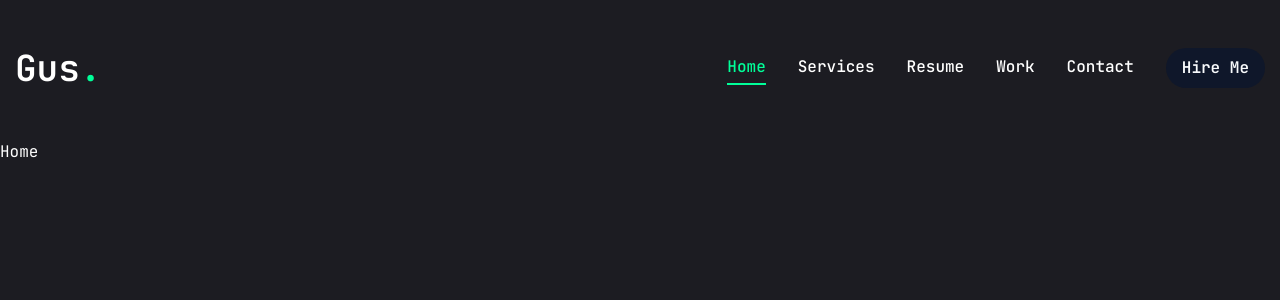
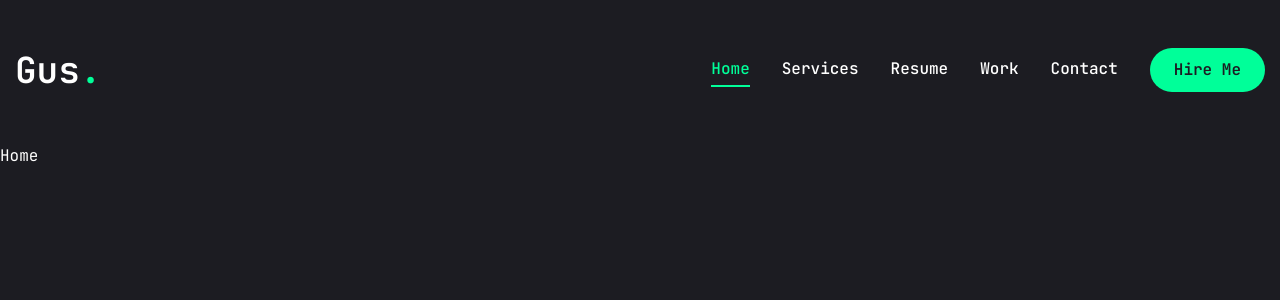
Before and after one commit to gus-pi/next-portfolio, a Next.js app: page / in a window 1280 px wide. Shown: the top 300 px of the page. Built offline with nearby package versions, Linux system fonts and the light colour scheme.

Commit message:
change button styling

```diff
--- a/src/components/ui/button.tsx
+++ b/src/components/ui/button.tsx
@@ -9,23 +9,15 @@ const buttonVariants = cva(
   {
     variants: {
       variant: {
-        default:
-          'bg-slate-900 text-slate-50 hover:bg-slate-900/90 dark:bg-slate-50 dark:text-slate-900 dark:hover:bg-slate-50/90',
-        destructive:
-          'bg-red-500 text-slate-50 hover:bg-red-500/90 dark:bg-red-900 dark:text-slate-50 dark:hover:bg-red-900/90',
+        default: 'bg-accent text-primary hover:bg-accent-hover',
+        primary: 'bg-primary text-white',
         outline:
-          'border border-slate-200 bg-white hover:bg-slate-100 hover:text-slate-900 dark:border-slate-800 dark:bg-slate-950 dark:hover:bg-slate-800 dark:hover:text-slate-50',
-        secondary:
-          'bg-slate-100 text-slate-900 hover:bg-slate-100/80 dark:bg-slate-800 dark:text-slate-50 dark:hover:bg-slate-800/80',
-        ghost:
-          'hover:bg-slate-100 hover:text-slate-900 dark:hover:bg-slate-800 dark:hover:text-slate-50',
-        link: 'text-slate-900 underline-offset-4 hover:underline dark:text-slate-50',
+          'border border-accent bg-transparent text-accent hover:bg-accent hover:text-primary',
       },
       size: {
-        default: 'h-10 px-4 py-2',
-        sm: 'h-9 rounded-md px-3',
-        lg: 'h-11 rounded-md px-8',
-        icon: 'h-10 w-10',
+        default: 'h-[44px] px-6',
+        md: 'h-[48px] px-6',
+        lg: 'h-[56px] px-8 text-sm uppercase tracking-[2px]',
       },
     },
     defaultVariants: {
```
